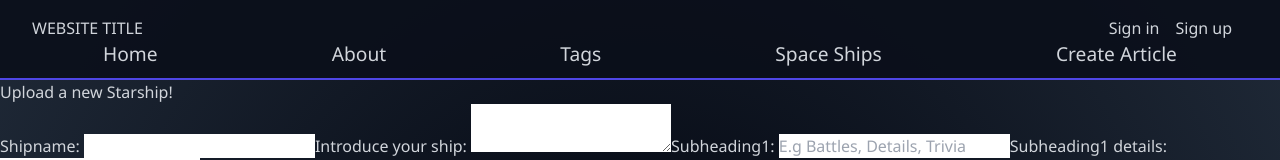
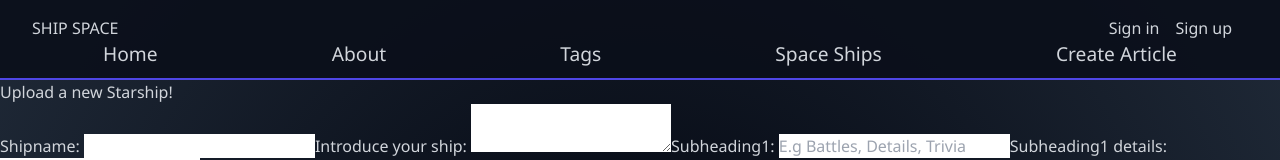
Before and after one commit to Connoroni/ShipSpace, a Next.js app: page /new-article in a window 1280 px wide. Shown: the top 160 px of the page. Built offline with nearby package versions, Linux system fonts and the light colour scheme; no server answers; the database is empty.

Commit message:
change title to correct name

```diff
--- a/src/components/Header.jsx
+++ b/src/components/Header.jsx
@@ -13,7 +13,7 @@ export default function Header() {
     <header className={styles.header}>
       <div className={styles.topRow}>
         <Link href="/">
-          <h1>WEBSITE TITLE</h1>
+          <h1>SHIP SPACE</h1>
         </Link>
         <div>
           <SignedIn>
```
